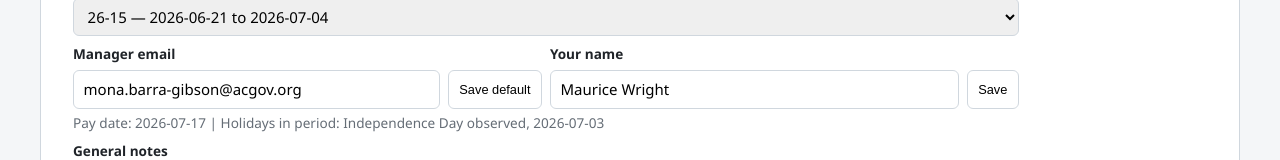
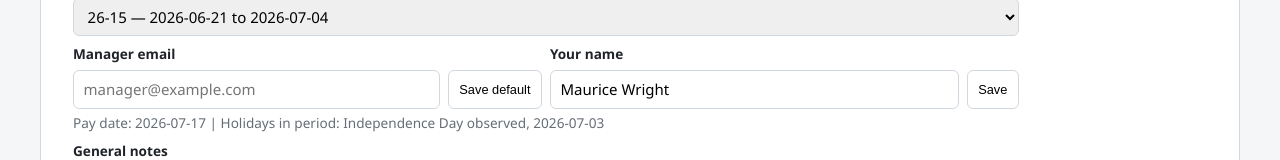
Before and after one commit to Mo-ACGov/timesheet-employee, a website: page index.html in a window 1280 px wide. Shown: the part 1284-1444 px from the top of the page. Drawn offline with Linux system fonts and the light colour scheme.

Commit message:
Remove default manager email for public release.
Co-authored-by: Cursor <cursoragent@cursor.com>

```diff
--- a/index.html
+++ b/index.html
@@ -91,7 +91,7 @@
               <div class="field">
                 <label for="manager-email">Manager email</label>
                 <div class="input-with-btn">
-                  <input type="email" id="manager-email" placeholder="mona.barra-gibson@acgov.org" autocomplete="email">
+                  <input type="email" id="manager-email" placeholder="manager@example.com" autocomplete="email">
                   <button type="button" id="save-manager-email" class="btn-small">Save default</button>
                 </div>
               </div>
--- a/js/app.js
+++ b/js/app.js
@@ -59,7 +59,7 @@
 
   function defaultState() {
     return {
-      managerEmail: "mona.barra-gibson@acgov.org",
+      managerEmail: "",
       employeeName: "Maurice Wright",
       generalNotes: "",
       defaults: defaultDefaults(),
```
